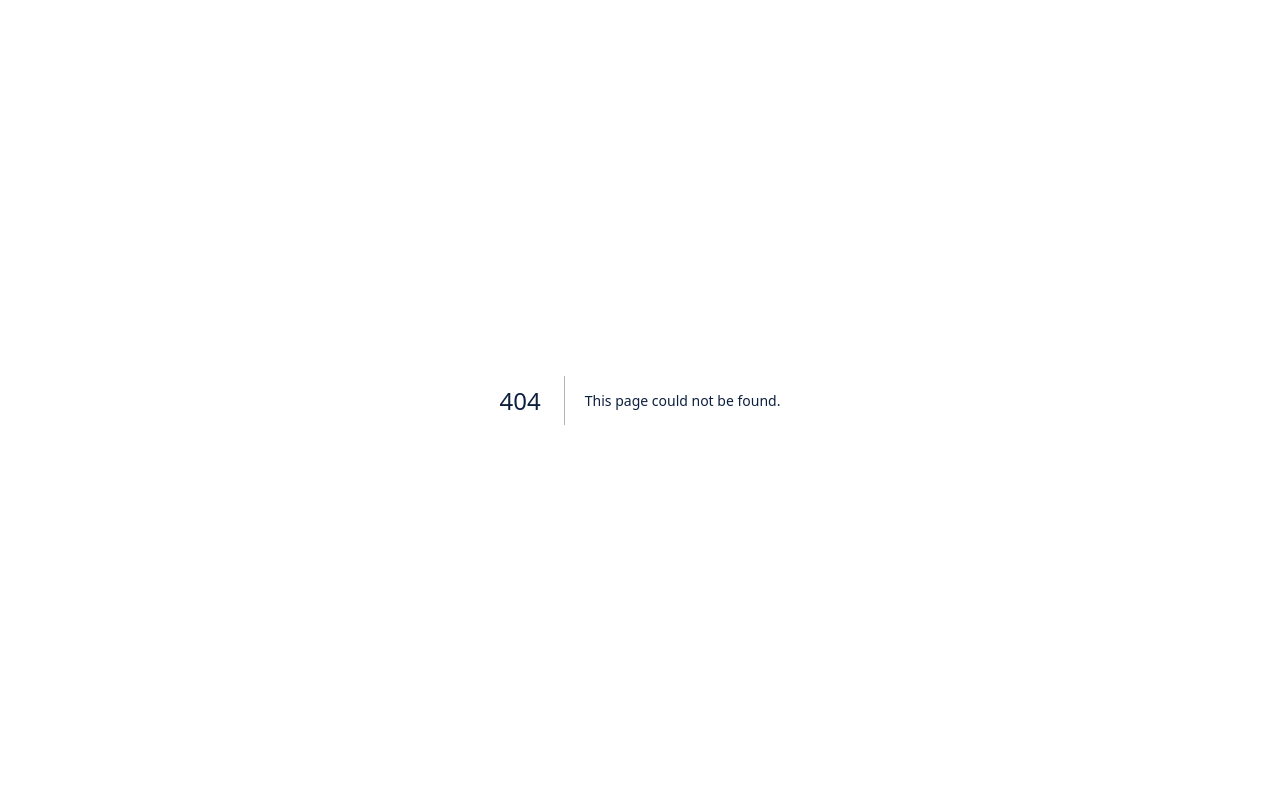
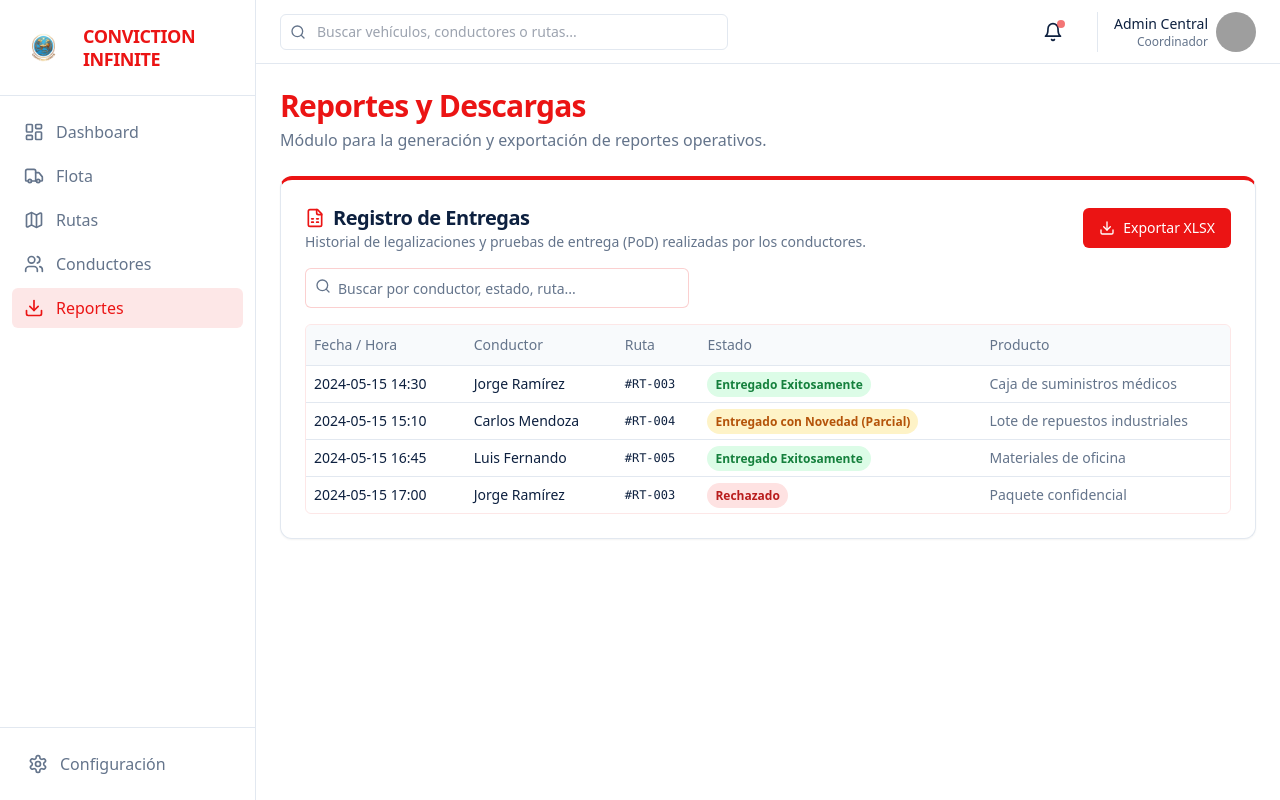
Before and after one commit to JCshekin17/CONVICTION_MAPS, a Next.js app: page /reportes in a window 1280 px wide. Before the commit this address had no page. Built offline with nearby package versions, Linux system fonts and the light colour scheme; grey boxes are pictures that could not be loaded.

Commit message:
feat: modulo de descargue de reportes de entregas en xlsx

```diff
--- a/package.json
+++ b/package.json
@@ -22,7 +22,8 @@
     "react-dom": "^18",
     "react-leaflet": "^4.2.1",
     "react-signature-canvas": "^1.1.0-alpha.2",
-    "tailwind-merge": "^2.3.0"
+    "tailwind-merge": "^2.3.0",
+    "xlsx": "^0.18.5"
   },
   "devDependencies": {
     "@types/node": "^20",
--- a/src/app/dashboard/page.tsx
+++ b/src/app/dashboard/page.tsx
@@ -6,9 +6,18 @@ import { FleetTable } from "@/components/dashboard/fleet-table"
 export default function DashboardPage() {
   return (
     <AdminLayout>
-      <div>
-        <h1 className="text-3xl font-bold tracking-tight">Centro de Control</h1>
-        <p className="text-muted-foreground">Vista general de la operación logística en tiempo real.</p>
+      <div className="flex items-center justify-between">
+        <div>
+          <h1 className="text-3xl font-bold tracking-tight">Centro de Control</h1>
+          <p className="text-muted-foreground">Vista general de la operación logística en tiempo real.</p>
+        </div>
+        <a
+          href="/reportes"
+          className="bg-primary text-white hover:bg-primary/90 px-4 py-2 rounded-md font-medium text-sm flex items-center gap-2"
+        >
+          <svg xmlns="http://www.w3.org/2000/svg" width="16" height="16" viewBox="0 0 24 24" fill="none" stroke="currentColor" strokeWidth="2" strokeLinecap="round" strokeLinejoin="round" className="lucide lucide-download"><path d="M21 15v4a2 2 0 0 1-2 2H5a2 2 0 0 1-2-2v-4"/><polyline points="7 10 12 15 17 10"/><line x1="12" x2="12" y1="15" y2="3"/></svg>
+          Módulo de Descargas
+        </a>
       </div>
 
       <KpiCards />
--- /dev/null
+++ b/src/app/reportes/page.tsx
@@ -0,0 +1,182 @@
+"use client"
+
+import { useState } from "react"
+import { AdminLayout } from "@/components/layout/admin-layout"
+import { Button } from "@/components/ui/button"
+import { Card, CardContent, CardHeader, CardTitle, CardDescription } from "@/components/ui/card"
+import { Table, TableBody, TableCell, TableHead, TableHeader, TableRow } from "@/components/ui/table"
+import { Download, FileSpreadsheet, Search } from "lucide-react"
+import { Input } from "@/components/ui/input"
+import * as XLSX from "xlsx"
+
+// Mock data based on the driver app registration fields
+const MOCK_DELIVERIES = [
+  {
+    id: "ENT-001",
+    conductor: "Jorge Ramírez",
+    ruta: "#RT-003",
+    fecha: "2024-05-15 14:30",
+    recibe: "Juan Pérez",
+    producto: "Caja de suministros médicos",
+    estado: "Entregado Exitosamente",
+    observaciones: "Ninguna",
+    evidencia: "Sí"
+  },
+  {
+    id: "ENT-002",
+    conductor: "Carlos Mendoza",
+    ruta: "#RT-004",
+    fecha: "2024-05-15 15:10",
+    recibe: "María Gómez",
+    producto: "Lote de repuestos industriales",
+    estado: "Entregado con Novedad (Parcial)",
+    observaciones: "Faltó una pieza menor, se reportó a central.",
+    evidencia: "Sí"
+  },
+  {
+    id: "ENT-003",
+    conductor: "Luis Fernando",
+    ruta: "#RT-005",
+    fecha: "2024-05-15 16:45",
+    recibe: "Almacén Principal",
+    producto: "Materiales de oficina",
+    estado: "Entregado Exitosamente",
+    observaciones: "Dejado en recepción.",
+    evidencia: "Sí"
+  },
+  {
+    id: "ENT-004",
+    conductor: "Jorge Ramírez",
+    ruta: "#RT-003",
+    fecha: "2024-05-15 17:00",
+    recibe: "Pedro Suárez",
+    producto: "Paquete confidencial",
+    estado: "Rechazado",
+    observaciones: "Cliente no se encontraba en el domicilio.",
+    evidencia: "No"
+  }
+]
+
+export default function ReportesPage() {
+  const [searchTerm, setSearchTerm] = useState("")
+
+  const filteredDeliveries = MOCK_DELIVERIES.filter(delivery =>
+    delivery.conductor.toLowerCase().includes(searchTerm.toLowerCase()) ||
+    delivery.estado.toLowerCase().includes(searchTerm.toLowerCase()) ||
+    delivery.ruta.toLowerCase().includes(searchTerm.toLowerCase())
+  )
+
+  const handleExportXLSX = () => {
+    // Format data for Excel
+    const dataToExport = filteredDeliveries.map(d => ({
+      "ID Entrega": d.id,
+      "Fecha/Hora": d.fecha,
+      "Conductor": d.conductor,
+      "Ruta Asignada": d.ruta,
+      "Quien Recibe": d.recibe,
+      "Producto/Carga": d.producto,
+      "Estado de Entrega": d.estado,
+      "Observaciones": d.observaciones,
+      "Tiene Evidencia/Firma": d.evidencia
+    }))
+
+    // Create a new workbook and add the worksheet
+    const worksheet = XLSX.utils.json_to_sheet(dataToExport)
+    const workbook = XLSX.utils.book_new()
+    XLSX.utils.book_append_sheet(workbook, worksheet, "Entregas")
+
+    // Generate Excel file and trigger download
+    XLSX.writeFile(workbook, "Reporte_Entregas_Conductores.xlsx")
+  }
+
+  return (
+    <AdminLayout>
+      <div className="flex flex-col space-y-6">
+        <div className="flex items-center justify-between">
+          <div>
+            <h1 className="text-3xl font-bold tracking-tight text-primary">Reportes y Descargas</h1>
+            <p className="text-muted-foreground mt-1">
+              Módulo para la generación y exportación de reportes operativos.
+            </p>
+          </div>
+        </div>
+
+        <Card className="border-t-4 border-t-primary shadow-sm">
+          <CardHeader className="pb-4">
+            <div className="flex items-center justify-between">
+              <div>
+                <CardTitle className="text-xl flex items-center gap-2">
+                  <FileSpreadsheet className="h-5 w-5 text-primary" />
+                  Registro de Entregas
+                </CardTitle>
+                <CardDescription>
+                  Historial de legalizaciones y pruebas de entrega (PoD) realizadas por los conductores.
+                </CardDescription>
+              </div>
+              <Button onClick={handleExportXLSX} className="bg-primary hover:bg-primary/90 text-white font-medium flex gap-2">
+                <Download className="h-4 w-4" />
+                Exportar XLSX
+              </Button>
+            </div>
+          </CardHeader>
+          <CardContent>
+            <div className="flex items-center gap-2 mb-4">
+              <div className="relative w-full max-w-sm">
+                <Search className="absolute left-2.5 top-2.5 h-4 w-4 text-muted-foreground" />
+                <Input
+                  type="search"
+                  placeholder="Buscar por conductor, estado, ruta..."
+                  className="pl-8 border-primary/20 focus-visible:ring-primary/30"
+                  value={searchTerm}
+                  onChange={(e) => setSearchTerm(e.target.value)}
+                />
+              </div>
+            </div>
+
+            <div className="rounded-md border border-primary/10 overflow-hidden">
+              <Table>
+                <TableHeader className="bg-muted/50">
+                  <TableRow>
+                    <TableHead>Fecha / Hora</TableHead>
+                    <TableHead>Conductor</TableHead>
+                    <TableHead>Ruta</TableHead>
+                    <TableHead>Estado</TableHead>
+                    <TableHead>Producto</TableHead>
+                  </TableRow>
+                </TableHeader>
+                <TableBody>
+                  {filteredDeliveries.map((delivery) => (
+                    <TableRow key={delivery.id}>
+                      <TableCell className="font-medium">{delivery.fecha}</TableCell>
+                      <TableCell>{delivery.conductor}</TableCell>
+                      <TableCell className="font-mono text-xs">{delivery.ruta}</TableCell>
+                      <TableCell>
+                        <span className={`px-2 py-1 rounded-full text-xs font-semibold ${
+                          delivery.estado === 'Entregado Exitosamente' ? 'bg-green-100 text-green-700' :
+                          delivery.estado === 'Rechazado' ? 'bg-red-100 text-red-700' :
+                          'bg-amber-100 text-amber-700'
+                        }`}>
+                          {delivery.estado}
+                        </span>
+                      </TableCell>
+                      <TableCell className="text-muted-foreground text-sm max-w-[200px] truncate">
+                        {delivery.producto}
+                      </TableCell>
+                    </TableRow>
+                  ))}
+                  {filteredDeliveries.length === 0 && (
+                    <TableRow>
+                      <TableCell colSpan={5} className="text-center py-6 text-muted-foreground">
+                        No se encontraron registros de entrega.
+                      </TableCell>
+                    </TableRow>
+                  )}
+                </TableBody>
+              </Table>
+            </div>
+          </CardContent>
+        </Card>
+      </div>
+    </AdminLayout>
+  )
+}
--- a/src/components/layout/sidebar.tsx
+++ b/src/components/layout/sidebar.tsx
@@ -1,7 +1,7 @@
 "use client"
 import Link from "next/link"
 import { usePathname } from "next/navigation"
-import { LayoutDashboard, Truck, Map, Settings, Users } from "lucide-react"
+import { LayoutDashboard, Truck, Map, Settings, Users, Download } from "lucide-react"
 
 import Image from "next/image"
 
@@ -48,6 +48,12 @@ export function Sidebar() {
               <span className="font-medium">Conductores</span>
             </Link>
           </li>
+          <li>
+            <Link href="/reportes" className={isActive("/reportes")}>
+              <Download className="h-5 w-5" />
+              <span className="font-medium">Reportes</span>
+            </Link>
+          </li>
         </ul>
       </nav>
       <div className="p-4 border-t">
```
Also changed, not shown: 1 other file (tests, documents, lock files or other folders).
